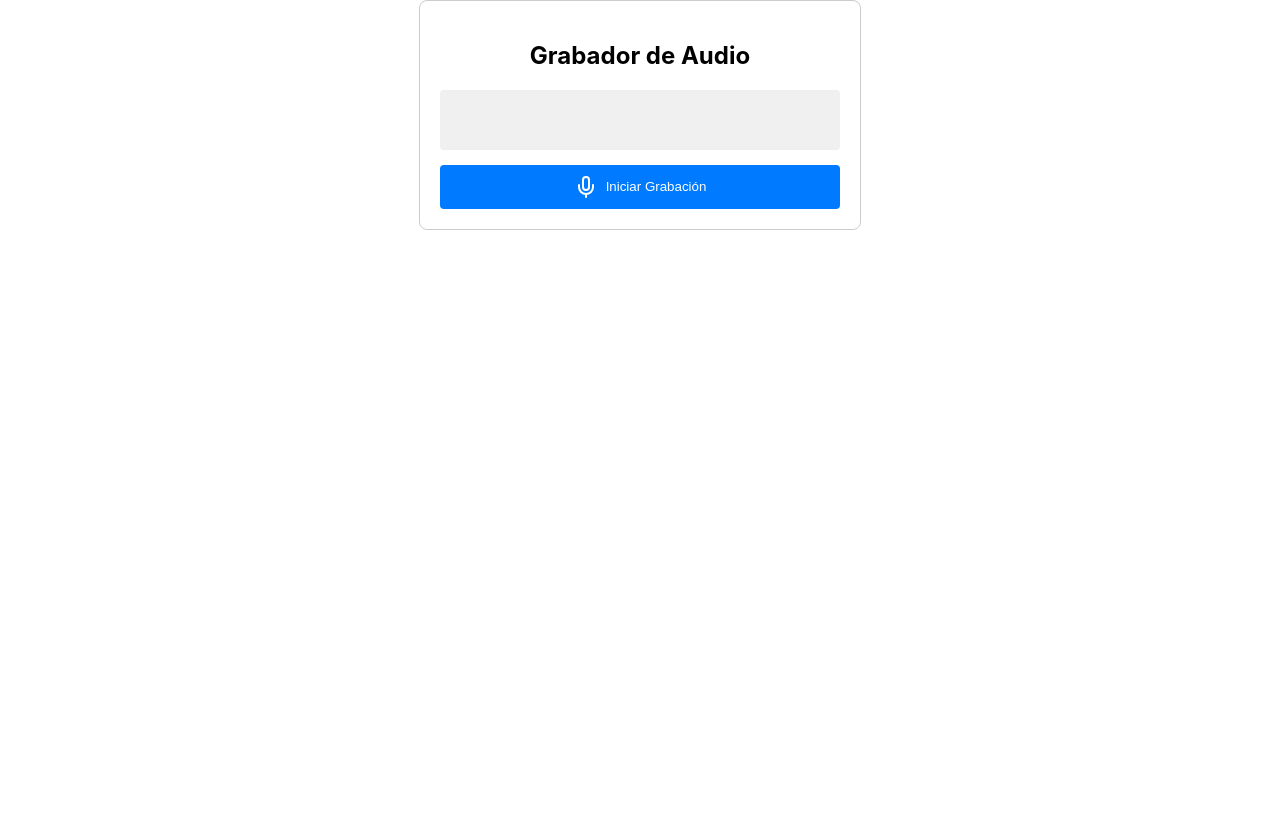
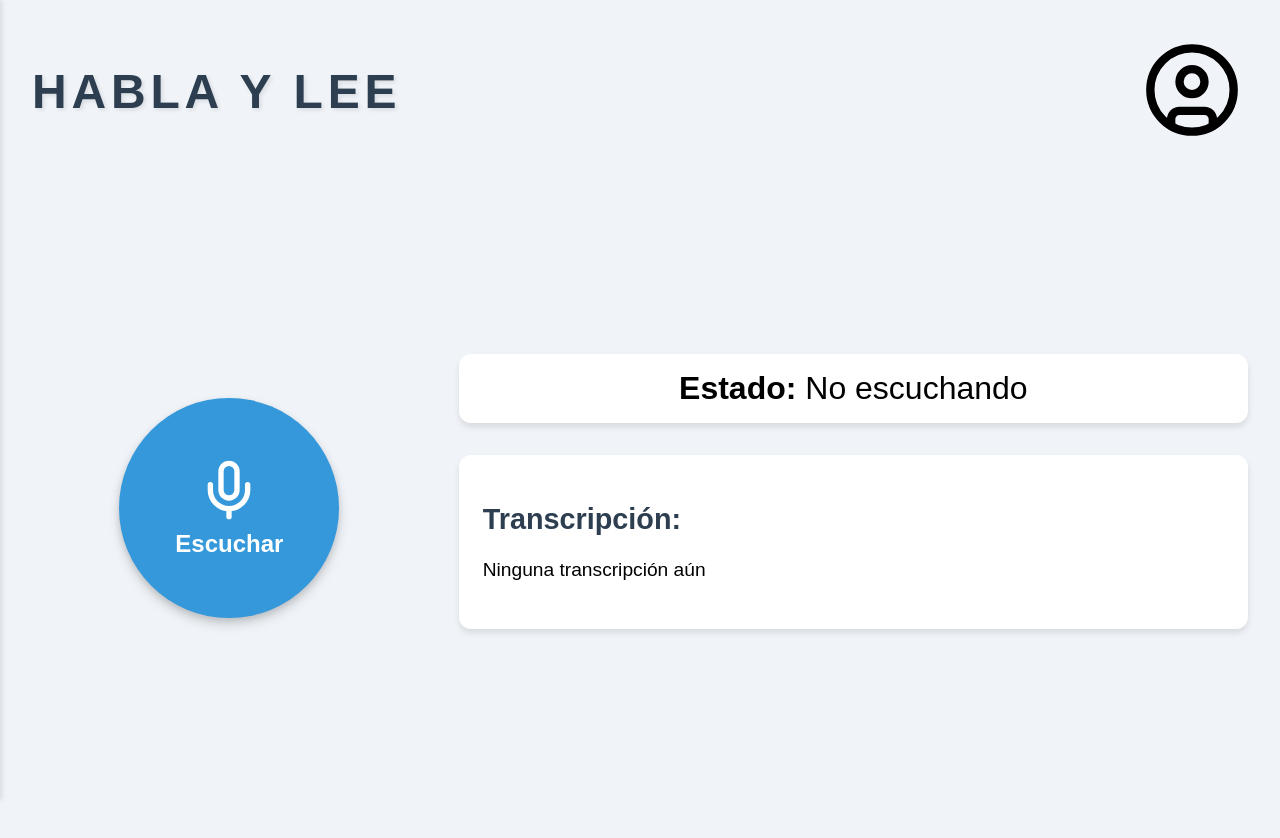
Before and after one commit to esau182/ProyectoIntermedio, a React (Create React App) app: page / in a window 1280 px wide. Shown: the top 838 px of the page. Before the commit the page ends 800 px from the top, so only its background shows below. Built offline with nearby package versions, Linux system fonts and the light colour scheme.

Commit message:
IA integrada

```diff
--- a/package.json
+++ b/package.json
@@ -6,10 +6,15 @@
     "@testing-library/jest-dom": "^5.17.0",
     "@testing-library/react": "^13.4.0",
     "@testing-library/user-event": "^13.5.0",
+    "axios": "^1.7.7",
     "cors": "^2.8.5",
+    "dotenv": "^16.4.5",
     "express": "^4.21.1",
+    "fluent-ffmpeg": "^2.1.3",
+    "franc": "^6.2.0",
     "lucide-react": "^0.453.0",
     "multer": "^1.4.5-lts.1",
+    "openai": "^4.68.4",
     "react": "^18.3.1",
     "react-dom": "^18.3.1",
     "react-scripts": "5.0.1",
--- a/src/components/recorder.js
+++ b/src/components/recorder.js
@@ -1,154 +1,272 @@
-import React, { useState, useRef, useEffect } from 'react';
-import { Mic, Square, Loader2 } from 'lucide-react';
+'use client'
 
-export default function AudioRecorder() {
-  const [isRecording, setIsRecording] = useState(false);
-  const [audioURL, setAudioURL] = useState('');
-  const [visualizerData, setVisualizerData] = useState(new Uint8Array(0));
-  const [response, setResponse] = useState(null); // Para almacenar la respuesta del servidor
-  const mediaRecorderRef = useRef(null);
-  const audioContextRef = useRef(null);
-  const analyserRef = useRef(null);
-  const animationRef = useRef(null);
+import { useState, useEffect, useRef } from 'react'
+import { Mic, StopCircle, AlertCircle, LogOut } from "lucide-react"
+
+export default function TranscripcionVoz() {
+  const [isListening, setIsListening] = useState(false)
+  const [transcript, setTranscript] = useState('')
+  const [error, setError] = useState(null)
+  const [serverResponse, setServerResponse] = useState('')
+  const [isMenuOpen, setIsMenuOpen] = useState(false)
+  const recognitionRef = useRef(null)
 
   useEffect(() => {
+    const SpeechRecognition = window.SpeechRecognition || window.webkitSpeechRecognition;
+    if (SpeechRecognition) {
+      recognitionRef.current = new SpeechRecognition();
+      recognitionRef.current.continuous = true;
+      recognitionRef.current.interimResults = true;
+
+      recognitionRef.current.onstart = () => {
+        setIsListening(true);
+        setError(null);
+      };
+
+      recognitionRef.current.onend = () => {
+        setIsListening(false);
+      };
+
+      recognitionRef.current.onresult = (event) => {
+        const result = event.results[event.results.length - 1];
+        const transcriptText = result[0].transcript;
+        setTranscript(transcriptText);
+      };
+
+      recognitionRef.current.onerror = (event) => {
+        console.error('Error de reconocimiento de voz:', event.error);
+        setError(`Error: ${event.error}`);
+        setIsListening(false);
+      };
+    } else {
+      setError('Tu navegador no soporta reconocimiento de voz.');
+    }
+
     return () => {
-      if (animationRef.current) {
-        cancelAnimationFrame(animationRef.current);
-      }
-      if (audioContextRef.current) {
-        audioContextRef.current.close();
+      if (recognitionRef.current) {
+        recognitionRef.current.stop();
       }
     };
   }, []);
 
-  const startRecording = async () => {
-    try {
-      const stream = await navigator.mediaDevices.getUserMedia({ audio: true });
-      mediaRecorderRef.current = new MediaRecorder(stream);
-      audioContextRef.current = new AudioContext();
-      analyserRef.current = audioContextRef.current.createAnalyser();
-      const source = audioContextRef.current.createMediaStreamSource(stream);
-      source.connect(analyserRef.current);
-
-      const chunks = [];
-      mediaRecorderRef.current.ondataavailable = (e) => chunks.push(e.data);
-
-      mediaRecorderRef.current.onstop = async () => {
-        const blob = new Blob(chunks, { type: 'audio/ogg; codecs=opus' });
-        setAudioURL(URL.createObjectURL(blob));
-
-        // Enviar el audio al servidor
-        const formData = new FormData();
-        formData.append('audio', blob, 'recording.ogg');
-
-        try {
-          const response = await fetch('http://localhost:5000/upload', {
-            method: 'POST',
-            body: formData,
-          });
-          const result = await response.json();
-          setResponse(result); // Almacena la respuesta del servidor
-        } catch (error) {
-          console.error('Error enviando el audio:', error);
+  const toggleListening = () => {
+    if (isListening) {
+      recognitionRef.current.stop();
+    } else {
+      recognitionRef.current.start();
     }
   };
 
-      mediaRecorderRef.current.start();
-      setIsRecording(true);
-      visualize();
-    } catch (err) {
-      console.error('Error accediendo al micrófono:', err);
+  const sendTranscription = async (text) => {
+    try {
+      const response = await fetch("http://localhost:5000/api/transcription", {
+        method: "POST",
+        headers: { "Content-Type": "application/json" },
+        body: JSON.stringify({ text }),
+      });
+      const data = await response.json();
+      setServerResponse(data.message);
+    } catch (error) {
+      console.error("Error al enviar la transcripción:", error);
+      setError("No se pudo enviar la transcripción");
     }
   };
 
-  const stopRecording = () => {
-    if (mediaRecorderRef.current) {
-      mediaRecorderRef.current.stop();
-      setIsRecording(false);
-      if (animationRef.current) {
-        cancelAnimationFrame(animationRef.current);
+  useEffect(() => {
+    if (transcript) {
+      sendTranscription(transcript);
     }
-      setVisualizerData(new Uint8Array(0)); // Reinicia visualizerData
-    }
+  }, [transcript]);
+
+  const toggleMenu = () => {
+    setIsMenuOpen(!isMenuOpen);
   };
 
-  const visualize = () => {
-    if (!analyserRef.current) return;
-
-    analyserRef.current.fftSize = 256;
-    const bufferLength = analyserRef.current.frequencyBinCount;
-    const dataArray = new Uint8Array(bufferLength);
-
-    const updateVisualizer = () => {
-      analyserRef.current.getByteFrequencyData(dataArray);
-      setVisualizerData(dataArray);
-      animationRef.current = requestAnimationFrame(updateVisualizer);
+  const handleLogout = () => {
+    console.log("Cerrando sesión...");
   };
 
-    updateVisualizer();
+  const styles = {
+    pageContainer: {
+      display: 'flex',
+      flexDirection: 'column',
+      minHeight: '100vh',
+      backgroundColor: '#f0f4f8',
+      padding: '2rem',
+      fontFamily: 'Arial, sans-serif',
+    },
+    header: {
+      display: 'flex',
+      justifyContent: 'space-between',
+      alignItems: 'center',
+      marginBottom: '2rem',
+    },
+    title: {
+      fontSize: '3rem',
+      fontWeight: 'bold',
+      color: '#2c3e50',
+      textTransform: 'uppercase',
+      letterSpacing: '0.1em',
+      textShadow: '2px 2px 4px rgba(0,0,0,0.1)',
+    },
+    menuToggle: {
+      background: 'none',
+      border: 'none',
+      cursor: 'pointer',
+    },
+    menu: {
+      position: 'fixed',
+      top: 0,
+      left: isMenuOpen ? 0 : '-300px',
+      width: '300px',
+      height: '100%',
+      backgroundColor: '#ffffff',
+      boxShadow: '2px 0 5px rgba(0,0,0,0.1)',
+      transition: 'left 0.3s ease-in-out',
+      zIndex: 1000,
+    },
+    menuContent: {
+      padding: '2rem',
+    },
+    logoutButton: {
+      display: 'flex',
+      alignItems: 'center',
+      padding: '0.5rem 1rem',
+      backgroundColor: '#e74c3c',
+      color: '#ffffff',
+      border: 'none',
+      borderRadius: '4px',
+      cursor: 'pointer',
+      fontSize: '1rem',
+    },
+    contentContainer: {
+      display: 'flex',
+      flex: 1,
+    },
+    leftSection: {
+      flex: '1',
+      display: 'flex',
+      justifyContent: 'center',
+      alignItems: 'center',
+    },
+    rightSection: {
+      flex: '2',
+      display: 'flex',
+      flexDirection: 'column',
+      justifyContent: 'center',
+      paddingLeft: '2rem',
+    },
+    button: {
+      width: '220px',
+      height: '220px',
+      borderRadius: '50%',
+      fontSize: '1.5rem',
+      fontWeight: 'bold',
+      color: '#ffffff',
+      backgroundColor: '#3498db',
+      border: 'none',
+      cursor: 'pointer',
+      transition: 'all 0.3s ease',
+      display: 'flex',
+      flexDirection: 'column',
+      alignItems: 'center',
+      justifyContent: 'center',
+      boxShadow: '0 6px 12px rgba(0, 0, 0, 0.15), 0 3px 6px rgba(0, 0, 0, 0.1)',
+    },
+    buttonListening: {
+      backgroundColor: '#e74c3c',
+      transform: 'scale(1.05)',
+    },
+    icon: {
+      marginBottom: '0.5rem',
+      width: '64px',
+      height: '64px',
+    },
+    statusBox: {
+      fontSize: '2rem',
+      marginBottom: '2rem',
+      padding: '1rem',
+      backgroundColor: '#ffffff',
+      borderRadius: '12px',
+      boxShadow: '0 4px 6px rgba(0, 0, 0, 0.1)',
+      textAlign: 'center',
+    },
+    transcriptBox: {
+      padding: '1.5rem',
+      backgroundColor: '#ffffff',
+      borderRadius: '12px',
+      boxShadow: '0 4px 6px rgba(0, 0, 0, 0.1)',
+      marginBottom: '2rem',
+    },
+    errorBox: {
+      padding: '1rem',
+      backgroundColor: '#fdeded',
+      color: '#5f2120',
+      borderRadius: '8px',
+      display: 'flex',
+      alignItems: 'center',
+      marginBottom: '1rem',
+    },
   };
 
   return (
-    <div style={{ maxWidth: '400px', margin: '0 auto', padding: '20px', border: '1px solid #ccc', borderRadius: '8px' }}>
-      <h2 style={{ textAlign: 'center' }}>Grabador de Audio</h2>
-      <div style={{ width: '100%', height: '60px', backgroundColor: '#f0f0f0', borderRadius: '4px', overflow: 'hidden', display: 'flex' }}>
-        {visualizerData.length > 0 && (
-          <div style={{ display: 'flex', alignItems: 'flex-end', height: '100%', width: '100%' }}>
-            {Array.from(visualizerData).map((value, index) => (
-              <div
-                key={index}
+    <div style={styles.pageContainer}>
+      <header style={styles.header}>
+        <h1 style={styles.title}>Habla y Lee</h1>
+        <button onClick={toggleMenu} style={styles.menuToggle} aria-label="Abrir menú">
+          <svg xmlns="http://www.w3.org/2000/svg" width="100" height="100" viewBox="0 0 24 24" fill="none" stroke="currentColor" strokeWidth="2" strokeLinecap="round" strokeLinejoin="round">
+            <circle cx="12" cy="12" r="10"/>
+            <circle cx="12" cy="10" r="3"/>
+            <path d="M7 20.662V19a2 2 0 0 1 2-2h6a2 2 0 0 1 2 2v1.662"/>
+          </svg>
+        </button>
+      </header>
+      <div style={styles.menu}>
+        <div style={styles.menuContent}>
+          <button onClick={handleLogout} style={styles.logoutButton}>
+            <LogOut style={{ marginRight: '0.5rem' }} />
+            Cerrar sesión
+          </button>
+        </div>
+      </div>
+      <div style={styles.contentContainer}>
+        <div style={styles.leftSection}>
+          <button
+            onClick={toggleListening}
             style={{
-                  width: '2px',
-                  backgroundColor: '#007bff',
-                  margin: '0 1px',
-                  height: `${value / 2}%`,
-                }}
-              ></div>
-            ))}
-          </div>
-        )}
-      </div>
-      <button
-        onClick={isRecording ? stopRecording : startRecording}
-        style={{
-          width: '100%',
-          padding: '10px',
-          marginTop: '15px',
-          backgroundColor: '#007bff',
-          color: '#fff',
-          border: 'none',
-          borderRadius: '4px',
-          cursor: 'pointer',
-          display: 'flex',
-          alignItems: 'center',
-          justifyContent: 'center'
+              ...styles.button,
+              ...(isListening ? styles.buttonListening : {})
             }}
           >
-        {isRecording ? (
+            {isListening ? (
               <>
-            <Square style={{ marginRight: '8px' }} /> Detener Grabación
+                <StopCircle style={styles.icon} />
+                Detener
               </>
             ) : (
               <>
-            <Mic style={{ marginRight: '8px' }} /> Iniciar Grabación
+                <Mic style={styles.icon} />
+                Escuchar
               </>
             )}
           </button>
-      {audioURL && (
-        <audio src={audioURL} controls style={{ width: '100%', marginTop: '15px' }} />
-      )}
-      {isRecording && (
-        <div style={{ display: 'flex', alignItems: 'center', marginTop: '10px', color: '#007bff' }}>
-          <Loader2 style={{ marginRight: '8px', animation: 'spin 1s linear infinite' }} />
-          Grabando...
+        </div>
+        <div style={styles.rightSection}>
+          {error && (
+            <div style={styles.errorBox}>
+              <AlertCircle style={{ marginRight: '0.5rem', color: '#ef5350' }} />
+              <span>{error}</span>
             </div>
           )}
-      {response && (
-        <div style={{ marginTop: '15px', color: '#007bff' }}>
-          <strong>Resultado de la IA:</strong> {response.result}
+          <div style={styles.statusBox}>
+            <strong>Estado:</strong> {isListening ? 'Escuchando...' : 'No escuchando'}
           </div>
-      )}
+          <div style={styles.transcriptBox}>
+            <h2 style={{ fontSize: '1.8rem', marginBottom: '1rem', color: '#2c3e50' }}>Transcripción:</h2>
+            <p style={{ fontSize: '1.2rem', lineHeight: '1.6' }}>{transcript || 'Ninguna transcripción aún'}</p>
           </div>
-  );
+        </div>
+      </div>
+    </div>
+  )
 }
```
Also changed, not shown: 2 other files (tests, documents, lock files or other folders). Lines whose indentation alone changed are shown as unchanged.
